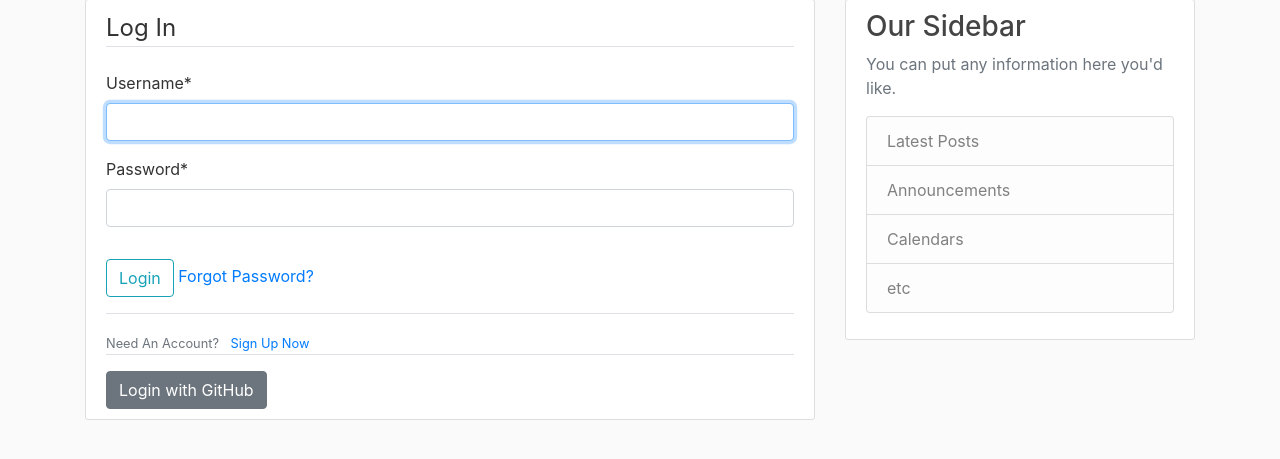
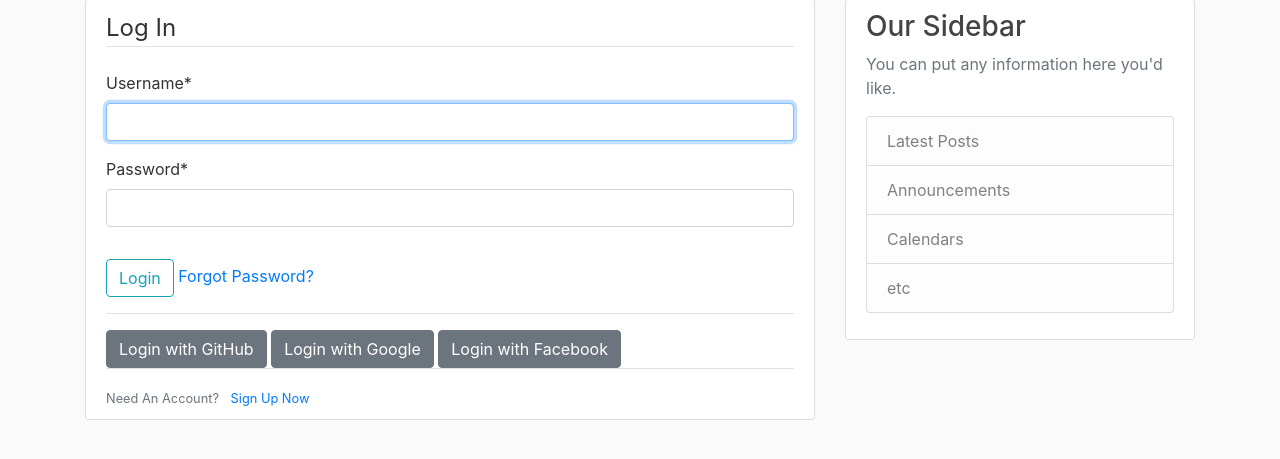
Before and after one commit to Sakshi1503/Blogs, a Django app: page / in a window 1280 px wide. Shown: the part 81-540 px from the top of the page. Run offline with Django 3.2, Linux system fonts and the light colour scheme; some libraries are stand-ins or nearby versions.

Commit message:
“deploy”

```diff
--- a/users/templates/users/login.html
+++ b/users/templates/users/login.html
@@ -18,17 +18,25 @@
                 </small>
             </div>
         </form>
+        <div class="border-top pt-3 social">
+            <a href="{% provider_login_url 'github' %}" class="btn btn-secondary">
+                <i class="fa fa-github fa-fw"></i>
+                <span>Login with GitHub</span>
+            </a>
+            <a href="{% provider_login_url 'google' %}" class="btn btn-secondary">
+                <i class="fa fa-google fa-fw"></i>
+                <span>Login with Google</span>
+            </a>
+            <a href="{% provider_login_url 'facebook' %}" class="btn btn-secondary">
+                <i class="fa fa-facebook fa-fw"></i>
+                <span>Login with Facebook</span>
+            </a>
+        </div>
         <div class="border-top pt-3">
             <small class="text-muted">
                 Need An Account? <a class="ml-2" href="{% url 'register' %}">Sign Up Now</a>
             </small>
         </div>
-        <div class="border-top pt-3 social">
-            <a href="{% provider_login_url 'github' %}" class="btn btn-secondary">
-                <i class="fa fa-github fa-fw"></i>
-                <span>Login with GitHub</span>
-            </a>
-        </div>
     </div>
 {% endif %}
 {% endblock content %}
```
